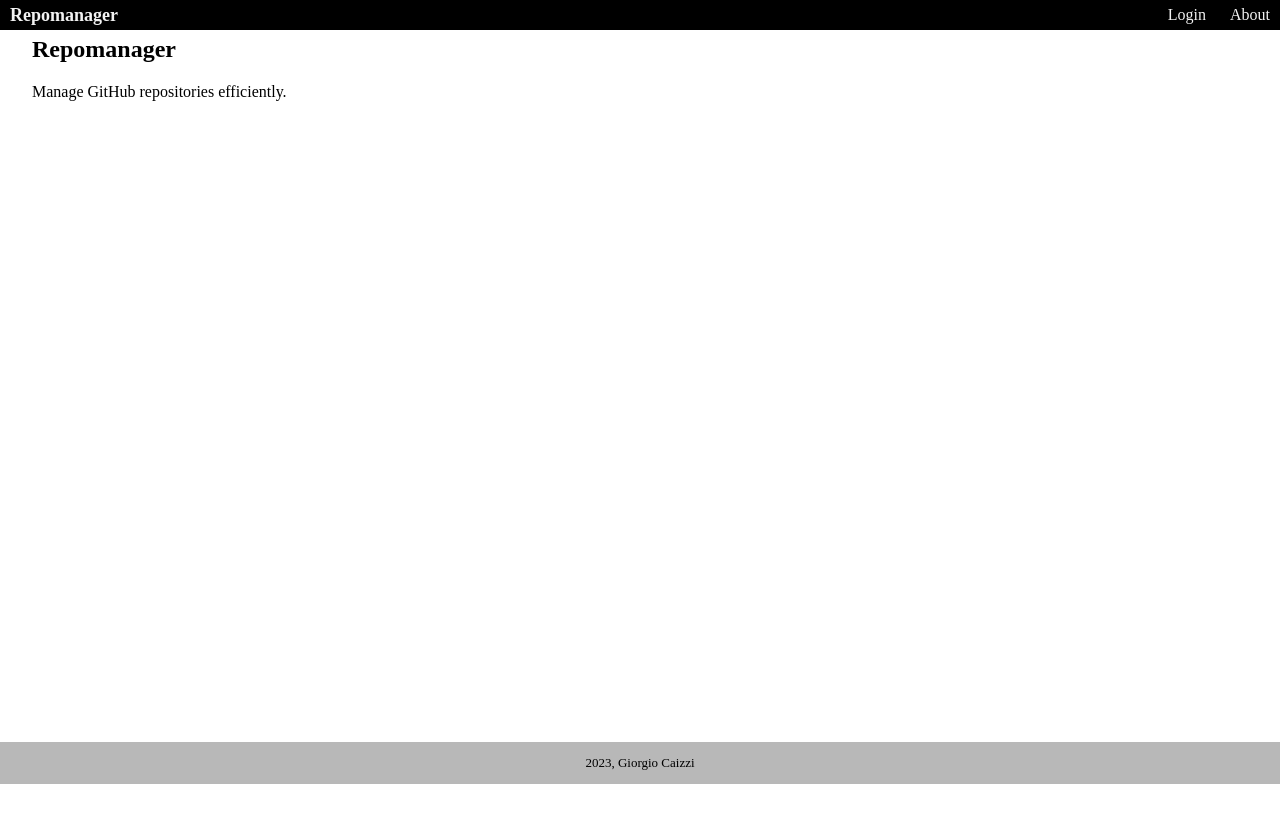
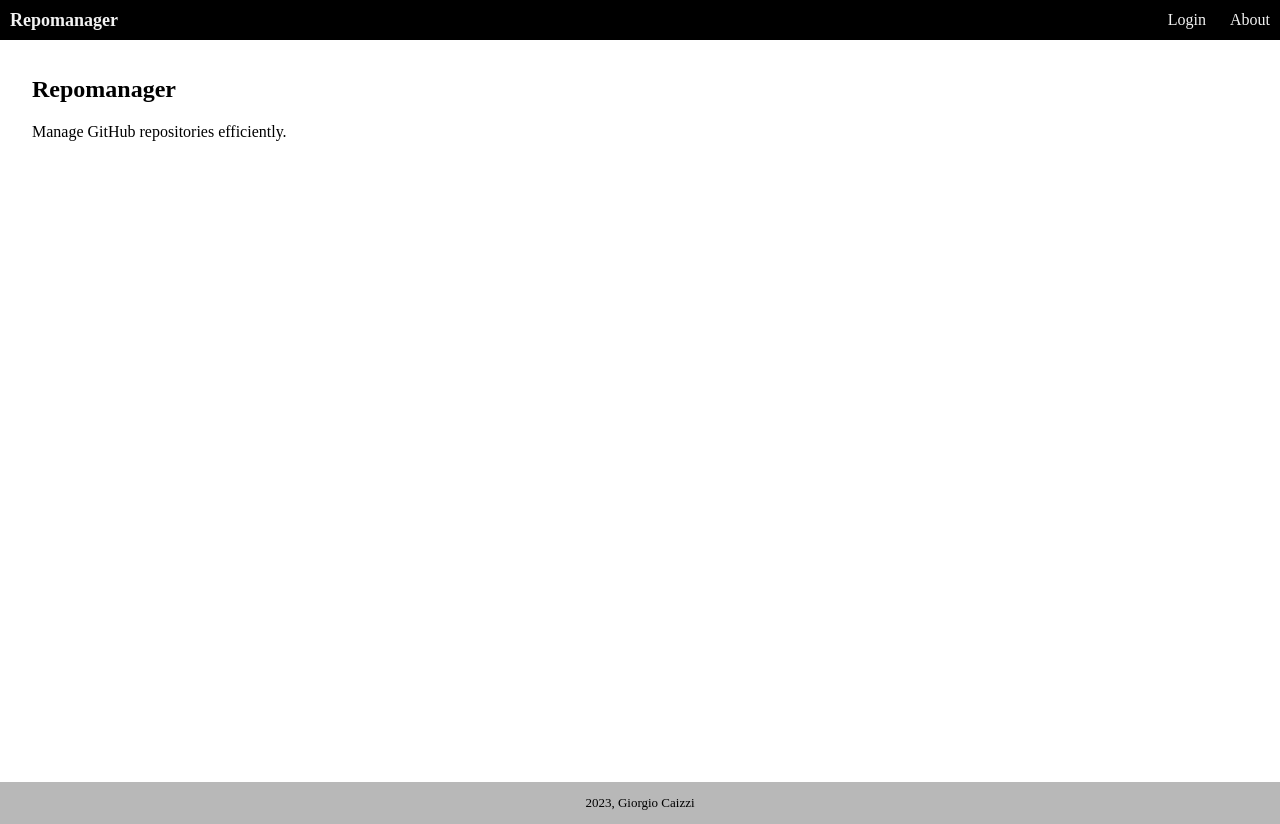
Before and after one commit to giocaizzi/repomanager, a Flask app: page / in a window 1280 px wide. Before the commit the page ends 784 px from the top, so only its background shows below. Run offline with Flask 3, Linux system fonts and the light colour scheme; parts of the project's set-up code (start-up, migrations or seed data) failed here and were passed over.

Commit message:
base.html

```diff
--- a/repomanager/static/styles.css
+++ b/repomanager/static/styles.css
@@ -3,12 +3,13 @@
   overflow: hidden;
   background-color: #000000;
   display: flex;
-  height: 30px;
+  height: 40px;
   box-sizing: border-box;
   align-items: center;
-  position: fixed;
+  position: relative;
   top:0;
   width : 100%;
+  /* border : 2px solid #ff00d0; */
 }
 
 /* Style for the links in the top navigation bar */
@@ -30,6 +31,7 @@
 
 /* Style for the bottom footer section */
 .footer {
+  position: relative;
   background-color: #b8b8b8;
   text-align: center;
   font-size: small;
@@ -37,6 +39,7 @@
 
 /* Style for the main content section */
 .main {
+  position:relative;
   padding: 16px;
   padding-left: 32px;
   padding-right: 32px;
@@ -44,6 +47,7 @@
   /* Added min-height to make sure the content takes up the remaining space */
   display: flex;
   flex-direction: column;
+  /* border : 2px solid #40ff00; */
 }
 
 /* Style for the body element */
```
